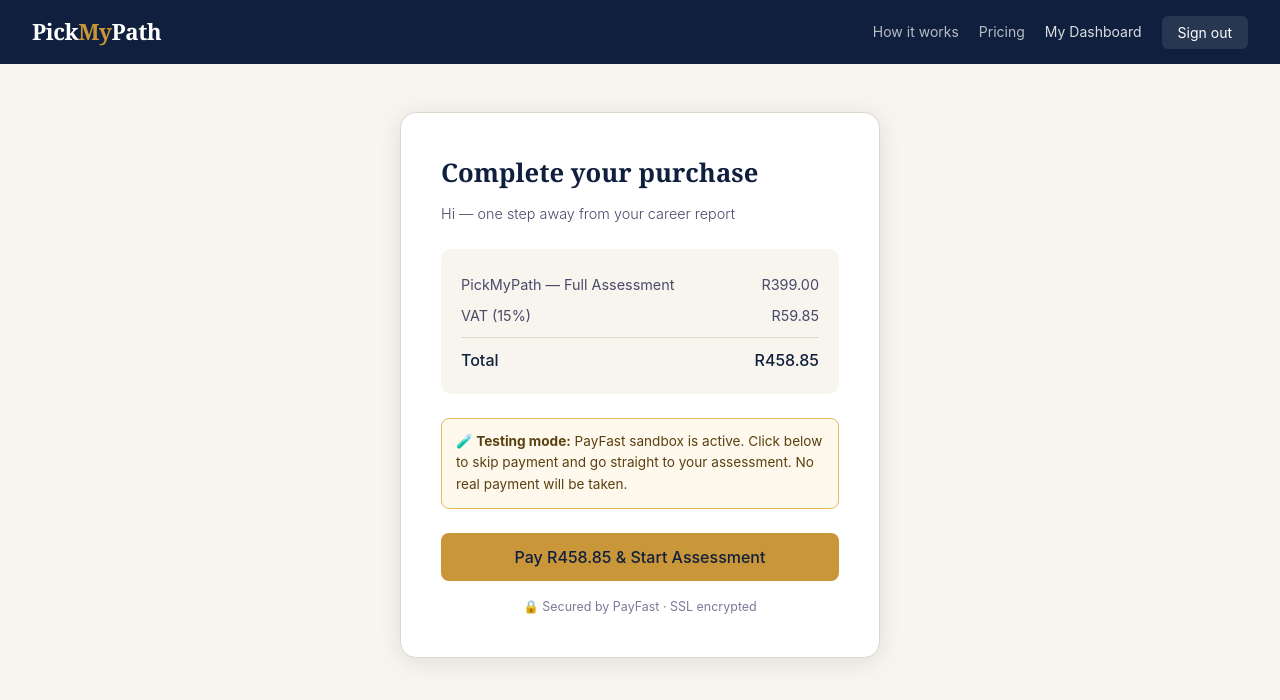
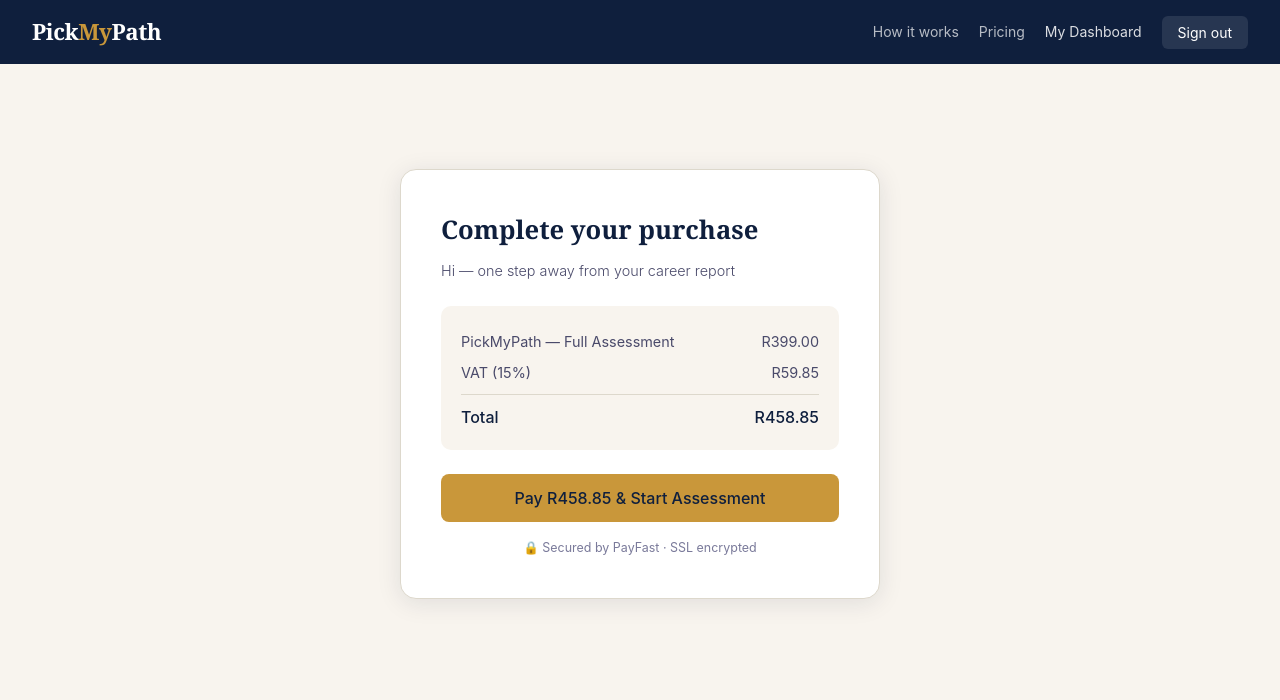
Before and after one commit to durandtc/pathfinder, a Next.js app: page /payment in a window 1280 px wide. Shown: the top 700 px of the page. Built offline with nearby package versions, Linux system fonts and the light colour scheme; sample sign-in values are in the browser's storage.

Commit message:
Another fix

```diff
--- a/pages/payment.js
+++ b/pages/payment.js
@@ -8,6 +8,7 @@ export default function Payment() {
   const [user, setUser] = useState(null)
   const [loading, setLoading] = useState(false)
   const [error, setError] = useState('')
+  const [isSandbox, setIsSandbox] = useState(false)
 
   const price = parseInt(process.env.NEXT_PUBLIC_ASSESSMENT_PRICE || '399')
   const vat = parseInt(process.env.NEXT_PUBLIC_VAT_RATE || '15')
@@ -31,6 +32,8 @@ export default function Payment() {
       })
       const data = await res.json()
       if (!res.ok) throw new Error(data.error || 'Payment initiation failed')
+
+      if (data.sandbox) setIsSandbox(true)
 
       // In sandbox mode, skip PayFast and go straight to assessment
       if (data.sandbox) {
@@ -80,13 +83,15 @@ export default function Payment() {
             </div>
           </div>
 
-          <div style={{ background: '#fff8ec', border: '1px solid #e8b856', borderRadius: 8, padding: '12px 14px', marginBottom: '1.5rem' }}>
-            <p style={{ fontSize: '0.85rem', color: '#5a4010', margin: 0 }}>
-              <strong>🧪 Testing mode:</strong> PayFast sandbox is active. Click below to skip payment and go straight to your assessment. No real payment will be taken.
-            </p>
-          </div>
+          {isSandbox && (
+            <div style={{ background: '#fff8ec', border: '1px solid #e8b856', borderRadius: 8, padding: '12px 14px', marginBottom: '1.5rem' }}>
+              <p style={{ fontSize: '0.85rem', color: '#5a4010', margin: 0 }}>
+                <strong>🧪 Testing mode:</strong> PayFast sandbox is active. Click below to skip payment and go straight to your assessment. No real payment will be taken.
+              </p>
+            </div>
+          )}
 
-          {error && <p className="error-msg" style={{ marginBottom: '1rem' }}>{error}</p>}
+          {error &&<p className="error-msg" style={{ marginBottom: '1rem' }}>{error}</p>}
 
           <button onClick={handlePayment} disabled={loading} style={{
             width: '100%', padding: '14px', background: 'var(--gold)', color: 'var(--navy)',
```
Also changed, not shown: 1 other file (tests, documents, lock files or other folders).
